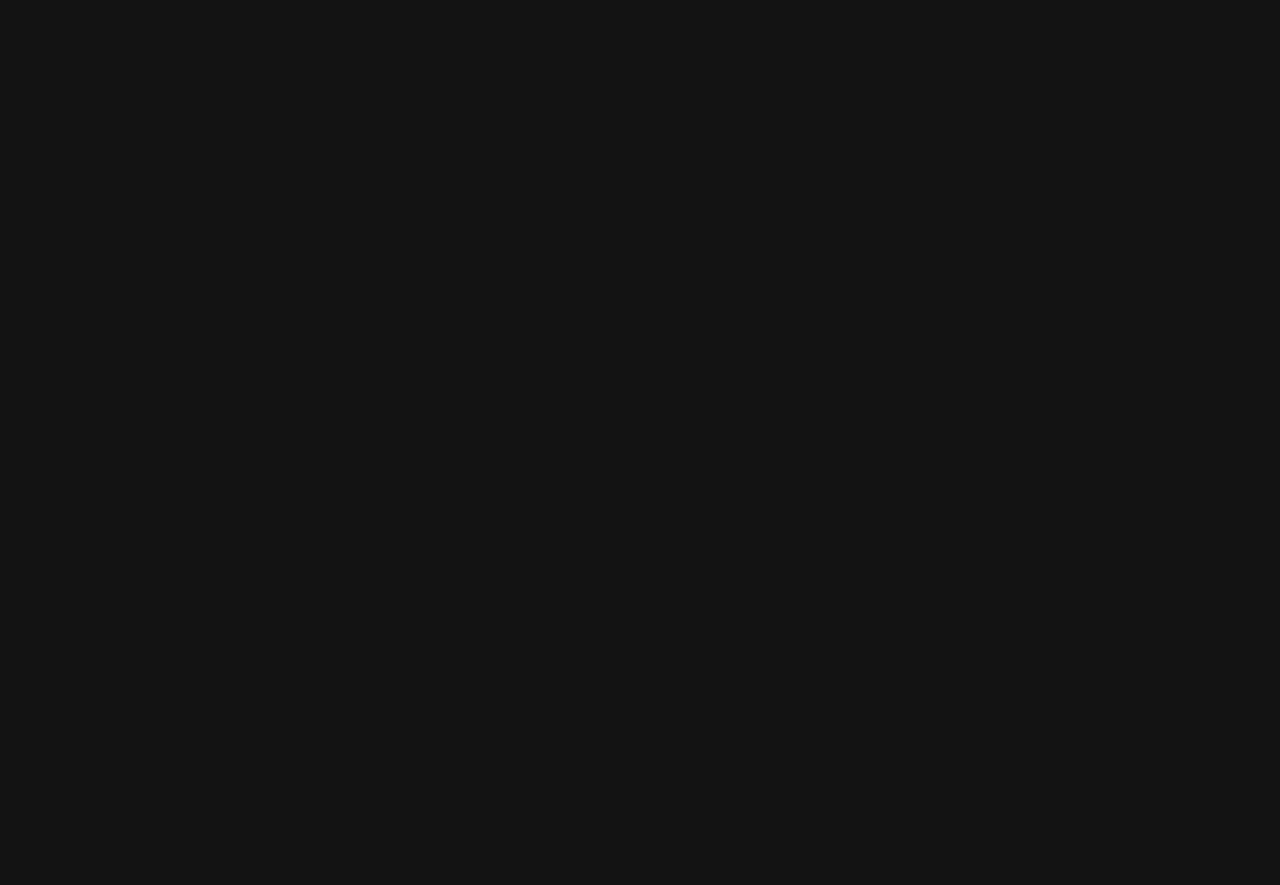
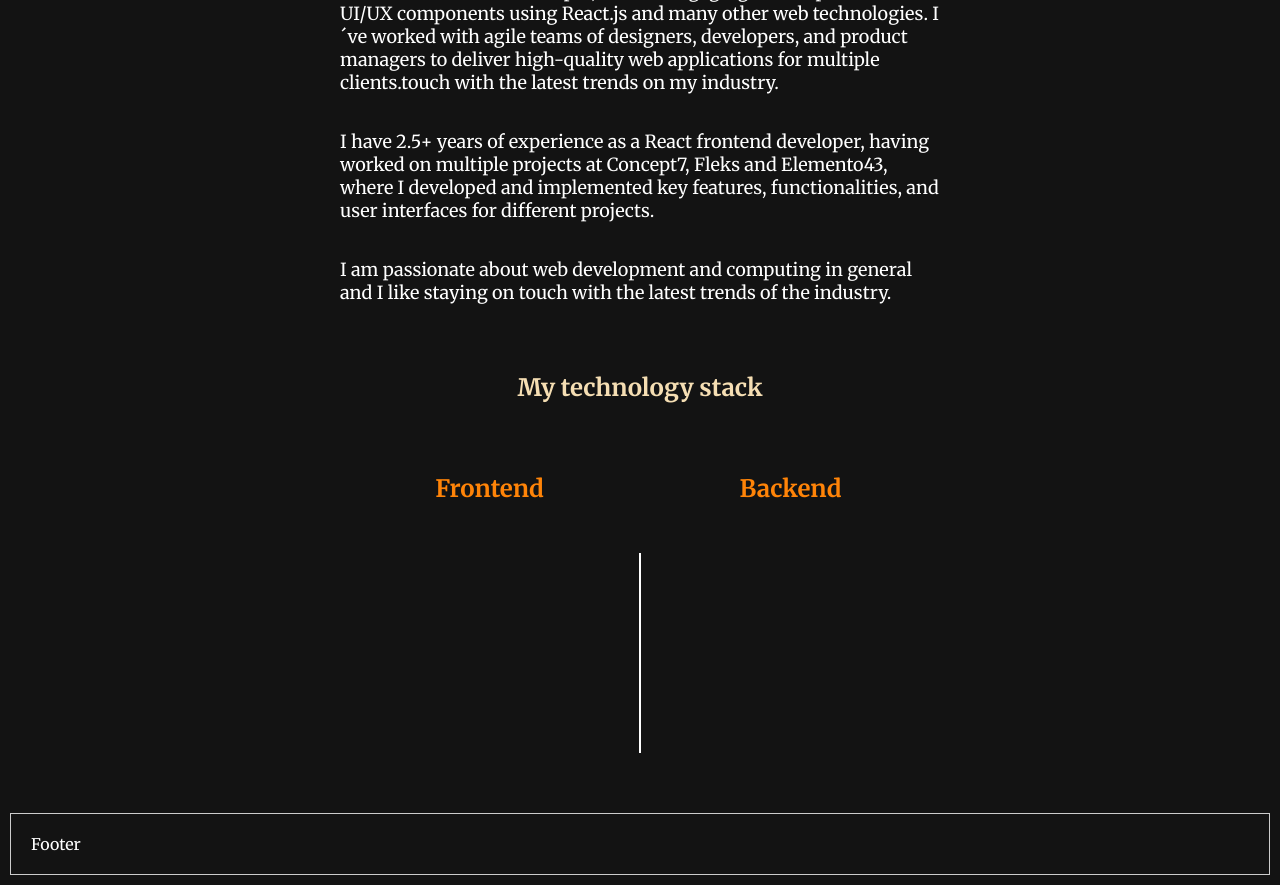
Before and after one commit to keilevv/vite-portfolio, a React (Vite) app: page / in a window 1280 px wide. Shown: the part 960-1845 px from the top of the page. Before the commit the page ends 953 px from the top, so only its background shows below. Built offline with nearby package versions, Linux system fonts and the light colour scheme; the HTML template or start-up script is replaced by a standard one.

Commit message:
about me section with text

```diff
--- a/src/containers/About/index.tsx
+++ b/src/containers/About/index.tsx
@@ -1,4 +1,30 @@
+import { FormattedMessage } from "react-intl";
+import "./style.css";
 function AboutContainer() {
-  return <h1>About me</h1>;
+  return (
+    <div className="about-container">
+      <h1 className="about-title">About me</h1>
+      <p className="about-text">
+        <FormattedMessage id="about.paragraph.1" />
+      </p>
+      <p className="about-text">
+        <FormattedMessage id="about.paragraph.2" />
+      </p>
+      <p className="about-text">
+        <FormattedMessage id="about.paragraph.3" />
+      </p>
+      <h1 className="about-title section">My technology stack</h1>
+      <div className="about-skills">
+        <div className="main-skill">
+          <h2>Frontend</h2>
+          <div className="icons-container"></div>
+        </div>
+        <div className="divider"></div>
+        <div className="main-skill">
+          <h2>Backend</h2>
+        </div>
+      </div>
+    </div>
+  );
 }
 export default AboutContainer;
--- /dev/null
+++ b/src/containers/About/style.css
@@ -0,0 +1,46 @@
+.about-container {
+  display: flex;
+  padding: 50px;
+  flex-direction: column;
+  justify-content: center;
+  align-items: center;
+  .about-title {
+    color: wheat;
+  }
+  .section {
+    margin: 50px 0px;
+  }
+
+  .about-text {
+    font-size: 18px;
+    max-width: 600px;
+  }
+  .about-skills {
+    display: flex;
+    max-width: 600px;
+    width: 100%;
+    .main-skill {
+      width: 50%;
+      display: flex;
+      justify-content: center;
+      min-height: 300px;
+      h2 {
+        color: #ff8408;
+      }
+    }
+    .divider {
+      width: 2px;
+      background-color: white;
+      margin-top: 100px;
+    }
+  }
+}
+
+@media screen and (max-width: 600px) {
+  .about-container {
+    padding: 35px;
+    .about-text {
+      font-size: 16px;
+    }
+  }
+}
--- a/src/containers/Header/style.css
+++ b/src/containers/Header/style.css
@@ -17,6 +17,7 @@
         margin-top: 0px;
         font-size: 72px;
         text-align: center;
+        color: #FF8408;
       }
       .header-subtitle {
         font-size: 42px;
--- a/src/translations/en.tsx
+++ b/src/translations/en.tsx
@@ -11,6 +11,13 @@ const englishTranslations = {
     "banner.description":
       "Making it better every day, what is already already done fine.",
     "about.title": "About me",
+    "about.paragraph.1":
+      "As a Frontend Web Developer, I create engaging and responsive UI/UX components using React.js and many other web technologies. I´ve worked with agile teams of designers, developers, and product managers to deliver high-quality web applications for multiple clients.touch with the latest trends on my industry.",
+    "about.paragraph.2":
+      "I have 2.5+ years of experience as a React frontend developer, having worked on multiple projects at Concept7, Fleks and Elemento43, where I developed and implemented key features, functionalities, and user interfaces for different projects.",
+    "about.paragraph.3":
+      "I am passionate about web development and computing in general and I like staying on touch with the latest trends of the industry.",
+    "footer.text": "Made with ❤️ by Caleb Villalba",
   },
 };
 export default englishTranslations;
--- a/src/translations/es.tsx
+++ b/src/translations/es.tsx
@@ -10,6 +10,13 @@ const spanishTranslations = {
     "banner.subtitle": "Desarrollador Web",
     "banner.description": "Haciendo cada día mejor, lo que ya hacía bien.",
     "about.title": "Acerca de mi",
+    "about.paragraph.1":
+      "Como desarrollador frontend, me especializo en crear componentes UI/UX utilizando React.js y varias otras tecnologías de desarrollo web. He trabajado con diferentes equipos ágiles de diseñadores, desarrolladores y product managers internacionalmente para producir software de alta calidad.",
+    "about.paragraph.2":
+      "Mis principales responsabilidades dentro de Concept7, Fleks Y Elemento43, fueron diseñar, implementar y mantener funcionalidades claves para estas compañías en diferentes proyectos.",
+    "about.paragraph.3":
+      "Soy apasionado acerca del mundo del desarrollo web y de la computación en general, lo que me ha permitido tener el inicio de mi carrera en europa en la ciudad de Amsterdam, trabajando con equipos multinacionales y multiculturales.",
+    "footer.text": "Hecho con ❤️ por Caleb Villalba",
   },
 };
 
```
Also changed, not shown: src/assets/logos/react.tsx (added, +19 -0 lines), src/helpers/index.tsx (added).
